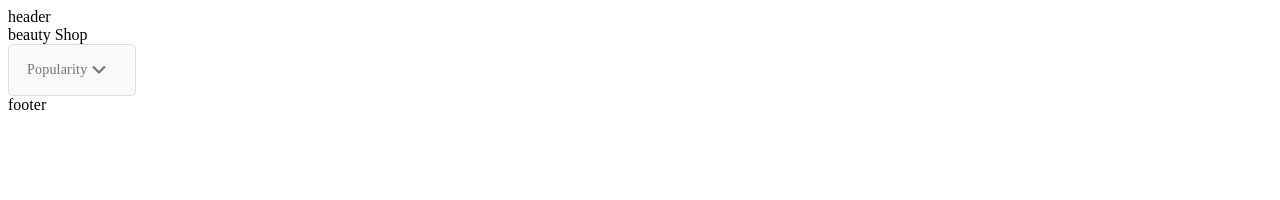
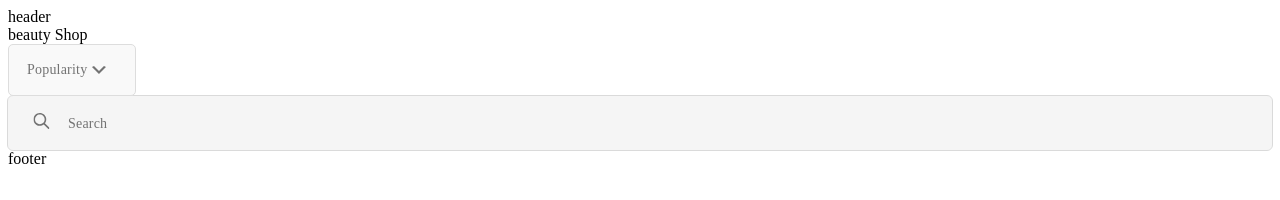
Before and after one commit to AbdugafurovaUmida/beauty-shop, a Next.js app: page / in a window 1280 px wide. Shown: the top 200 px of the page. Built offline with nearby package versions, Linux system fonts and the light colour scheme.

Commit message:
feat: SearchInput

```diff
--- a/components/SearchInput.jsx
+++ b/components/SearchInput.jsx
@@ -0,0 +1,17 @@
+import React from 'react'
+import styles from '../styles/Home.module.css'
+import { Search } from './svg';
+
+function SearchInput (){
+    return (
+        <>
+        <div className={styles.searchWrapper}>
+            <Search className={styles.searchIcon} />
+            <input className={styles.searchInput} type="text" placeholder='Search' />
+        </div>
+
+        </>
+    )
+}
+
+export default SearchInput;
--- a/components/svg.js
+++ b/components/svg.js
@@ -1,5 +1,43 @@
 export const ArrowDown = () => (
-    <svg width="15" height="8" viewBox="0 0 15 8" fill="none" xmlns="http://www.w3.org/2000/svg">
-    <path d="M2.99219 -0.000488281L7.99219 4.99951L12.9922 -0.000488281L14.9922 0.999511L7.99219 7.99951L0.992191 0.999511L2.99219 -0.000488281Z" fill="#737373"/>
-    </svg>
-)
+  <svg
+    width="15"
+    height="8"
+    viewBox="0 0 15 8"
+    fill="none"
+    xmlns="http://www.w3.org/2000/svg"
+  >
+    <path
+      d="M2.99219 -0.000488281L7.99219 4.99951L12.9922 -0.000488281L14.9922 0.999511L7.99219 7.99951L0.992191 0.999511L2.99219 -0.000488281Z"
+      fill="#737373"
+    />
+  </svg>
+);
+
+export const Search = () => (
+  <svg
+    width="17"
+    height="16"
+    viewBox="0 0 17 16"
+    fill="none"
+    xmlns="http://www.w3.org/2000/svg"
+  >
+    <g clip-path="url(#clip0_3008_18886)">
+      <path
+        fill-rule="evenodd"
+        clip-rule="evenodd"
+        d="M11.9015 10.3188L16.2053 14.6226C16.3565 14.7739 16.4415 14.9792 16.4414 15.1932C16.4413 15.4072 16.3562 15.6124 16.2049 15.7637C16.0535 15.915 15.8482 15.9999 15.6342 15.9998C15.4202 15.9998 15.215 15.9147 15.0637 15.7633L10.7599 11.4595C9.47335 12.456 7.85548 12.9249 6.23543 12.7709C4.61539 12.6169 3.11486 11.8515 2.03911 10.6304C0.963363 9.40935 0.393196 7.82432 0.444603 6.19779C0.49601 4.57125 1.16513 3.02539 2.31584 1.87468C3.46655 0.723966 5.01241 0.0548478 6.63895 0.00344105C8.26549 -0.0479656 9.85052 0.522201 11.0716 1.59795C12.2927 2.6737 13.0581 4.17422 13.2121 5.79427C13.3661 7.41431 12.8972 9.03219 11.9007 10.3188H11.9015ZM6.8417 11.1995C8.11468 11.1995 9.33553 10.6938 10.2357 9.79369C11.1358 8.89356 11.6415 7.67272 11.6415 6.39974C11.6415 5.12676 11.1358 3.90592 10.2357 3.00579C9.33553 2.10565 8.11468 1.59996 6.8417 1.59996C5.56872 1.59996 4.34788 2.10565 3.44775 3.00579C2.54762 3.90592 2.04193 5.12676 2.04193 6.39974C2.04193 7.67272 2.54762 8.89356 3.44775 9.79369C4.34788 10.6938 5.56872 11.1995 6.8417 11.1995Z"
+        fill="#737373"
+      />
+    </g>
+    <defs>
+      <clipPath id="clip0_3008_18886">
+        <rect
+          width="15.9645"
+          height="15.9998"
+          fill="white"
+          transform="translate(0.441406)"
+        />
+      </clipPath>
+    </defs>
+  </svg>
+);
--- a/pages/index.js
+++ b/pages/index.js
@@ -1,6 +1,7 @@
 import Head from 'next/head'
 import { Inter } from '@next/font/google'
 import PopularitySelect from '../components/PopularitySelect'
+import SearchInput from '../components/SearchInput'
 
 
 const inter = Inter({ subsets: ['latin'] })
@@ -16,6 +17,7 @@ export default function Home() {
       <main >
         beauty Shop
         <PopularitySelect />
+        <SearchInput />
       </main>
     </>
   )
--- a/styles/Home.module.css
+++ b/styles/Home.module.css
@@ -13,7 +13,43 @@
   color: #737373;
   transition: 0.3 ease-in;
 }
-.popularitySelect:hover{
-    opacity: 0.6;
-    transition: 0.3 ease-in;
+.popularitySelect:hover {
+  opacity: 0.6;
+  transition: 0.3 ease-in;
 }
+
+.searchWrapper {
+  position: relative;
+  padding: 17px 25px;
+}
+
+.searchIcon {
+  position: absolute;
+  top: 17px;
+  left: 25px;
+  z-index: 2;
+}
+
+.searchInput {
+  position: absolute;
+  top: 0;
+  left: 0;
+  right: 0;
+  bottom: 0;
+  z-index: -1;
+  outline: 1px solid #dadada;
+  border-radius: 5px;
+  border: none;
+  padding-left: 60px;
+  background-color: #f5f5f5;
+}
+
+.searchInput::placeholder {
+  color: #737373;
+  letter-spacing: 0.2px;
+  font-family: "Montserrat";
+  font-style: normal;
+  font-weight: 400;
+  font-size: 14px;
+  line-height: 28px;
+}
```
